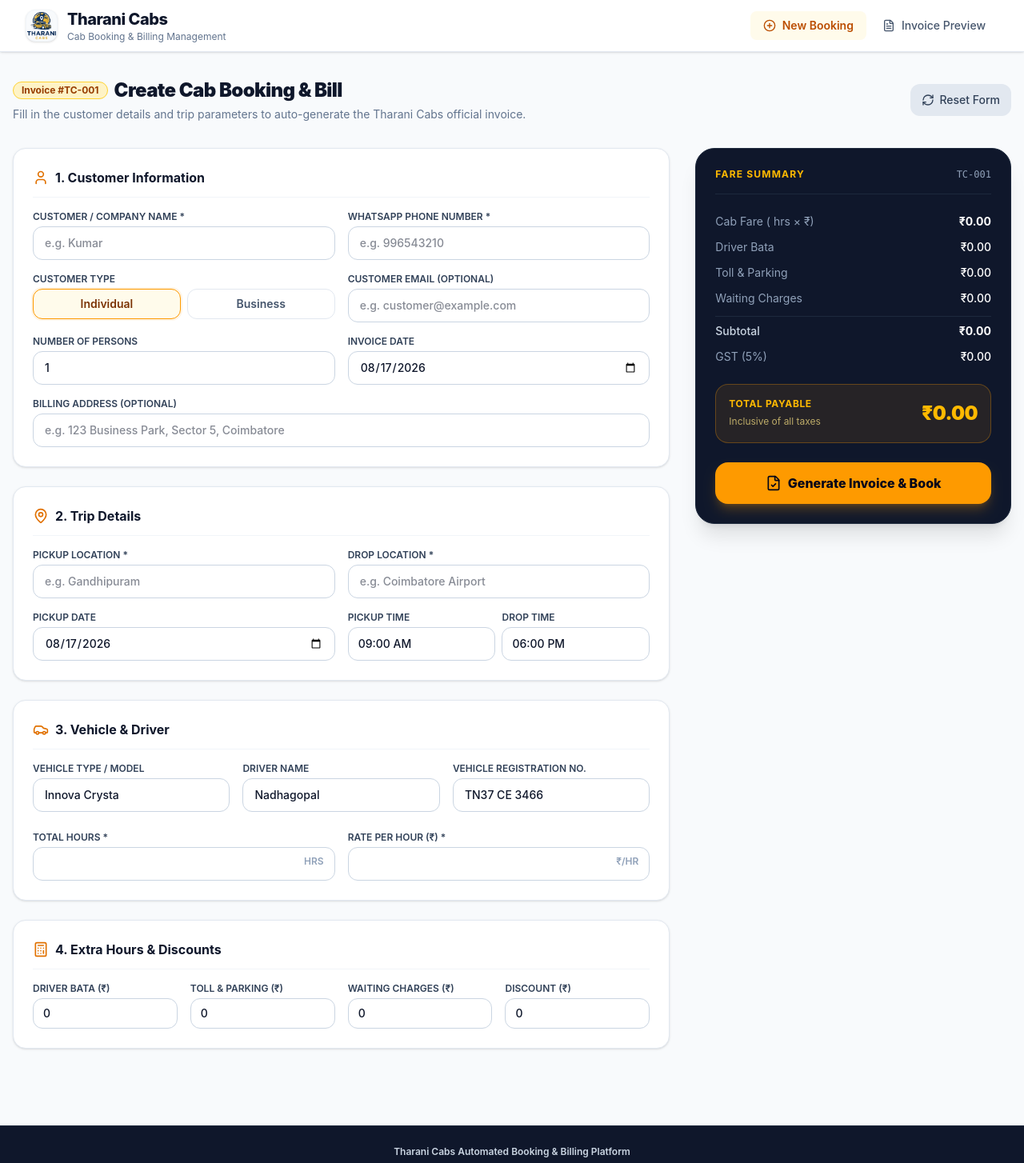
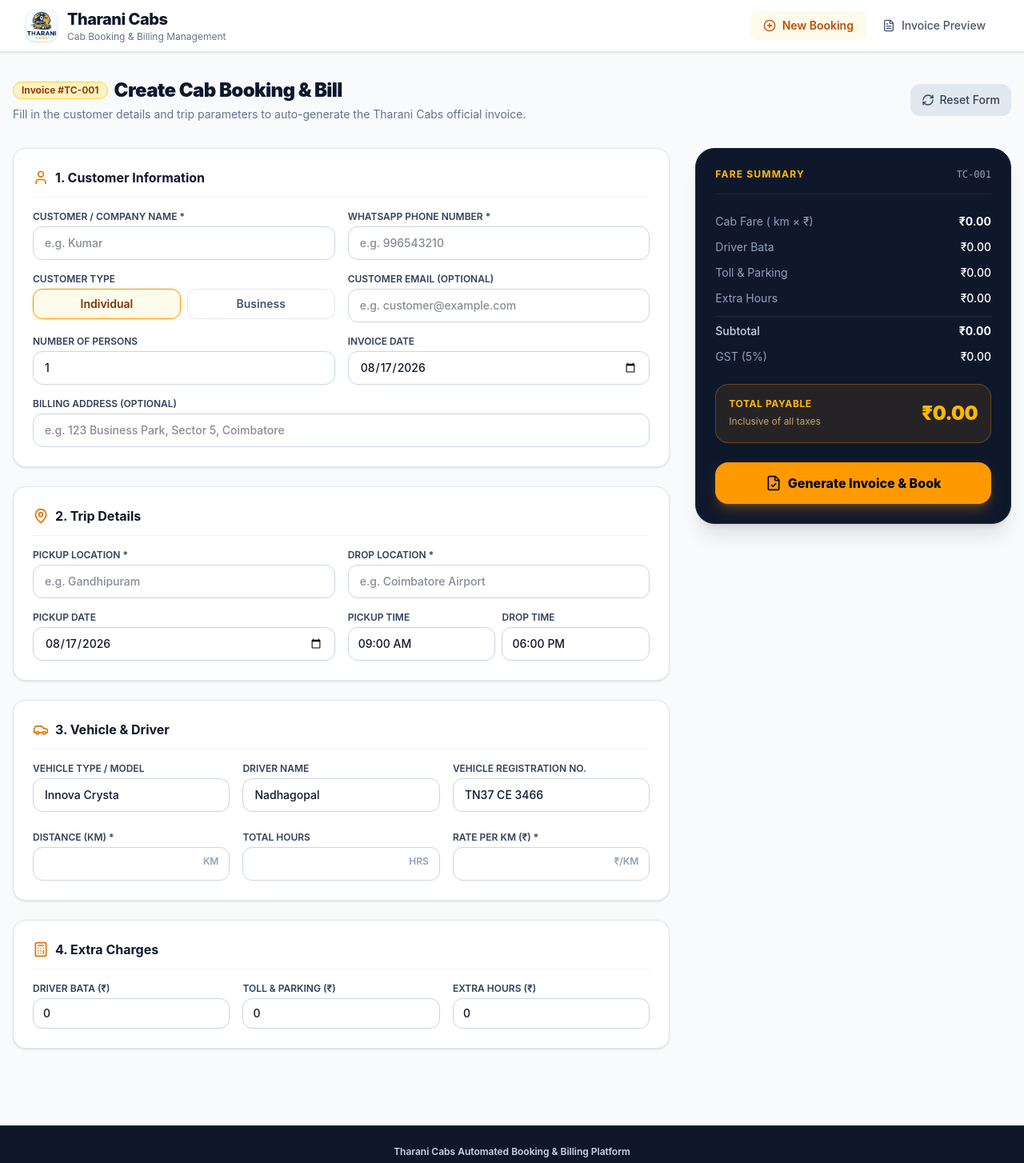
Before and after one commit to krishnasanjayj/tharani-cabs, a React (Vite) app: page / in a window 1280 px wide. Shown: the top 1454 px of the page at 80% size. Built offline with nearby package versions, Linux system fonts and the light colour scheme; no server answers.

Commit message:
extra charges column redefined

```diff
--- a/src/components/BookingForm.tsx
+++ b/src/components/BookingForm.tsx
@@ -1,7 +1,7 @@
 import React, { useState, useEffect } from 'react';
 import { User, MapPin, Car, Calculator, FileCheck, RefreshCw } from 'lucide-react';
 import type { BookingData } from '../types/booking';
-import { DEFAULT_VEHICLE_RATES } from '../types/booking';
+
 import { calculateBookingTotals, generateNextInvoiceId, formatCurrency } from '../utils/billing';
 
 interface BookingFormProps {
@@ -42,7 +42,8 @@ export const BookingForm: React.FC<BookingFormProps> = ({
 
   // Financial inputs
   const [distanceKm, setDistanceKm] = useState<number | ''>('');
-  const [ratePerKm, setRatePerKm] = useState<number | ''>('');
+  const [totalHours, setTotalHours] = useState<number | ''>('');
+  const [ratePerKm, setRatePerKm] = useState<number | ''>();
   const [driverBata, setDriverBata] = useState<number>(0);
   const [tollParking, setTollParking] = useState<number>(0);
   const [waitingCharges, setWaitingCharges] = useState<number>(0);
@@ -69,6 +70,7 @@ export const BookingForm: React.FC<BookingFormProps> = ({
       setVehicleNumber(initialData.vehicleNumber || 'TN37 CE 3466');
       setVehicleType(initialData.vehicleType || 'Innova Crysta');
       setDistanceKm(initialData.distanceKm);
+      setTotalHours(initialData.totalHours ?? '');
       setRatePerKm(initialData.ratePerKm);
       setDriverBata(initialData.driverBata);
       setTollParking(initialData.tollParking);
@@ -94,6 +96,7 @@ export const BookingForm: React.FC<BookingFormProps> = ({
       setVehicleNumber('TN37 CE 3466');
       setVehicleType('Innova Crysta');
       setDistanceKm('');
+      setTotalHours('');
       setRatePerKm('');
       setDriverBata(0);
       setTollParking(0);
@@ -104,10 +107,7 @@ export const BookingForm: React.FC<BookingFormProps> = ({
   // eslint-disable-next-line react-hooks/exhaustive-deps
   }, [initialData]);
 
-  // Update rate per km when vehicle type changes
-  const handleVehicleChange = (typeName: string) => {
-    setVehicleType(typeName);
-  };
+
 
   // Live calculation preview
   const liveBookingData = calculateBookingTotals({
@@ -128,6 +128,7 @@ export const BookingForm: React.FC<BookingFormProps> = ({
     vehicleNumber,
     vehicleType,
     distanceKm: Number(distanceKm) || 0,
+    totalHours: totalHours === '' ? undefined : Number(totalHours),
     ratePerKm: Number(ratePerKm) || 0,
     driverBata,
     tollParking,
@@ -158,6 +159,7 @@ export const BookingForm: React.FC<BookingFormProps> = ({
     vehicleNumber,
     vehicleType,
     distanceKm,
+    totalHours,
     ratePerKm,
     driverBata,
     tollParking,
@@ -191,6 +193,7 @@ export const BookingForm: React.FC<BookingFormProps> = ({
       vehicleNumber,
       vehicleType,
       distanceKm: Number(distanceKm) || 0,
+      totalHours: totalHours === '' ? undefined : Number(totalHours),
       ratePerKm: Number(ratePerKm) || 0,
       driverBata,
       tollParking,
@@ -507,11 +510,11 @@ export const BookingForm: React.FC<BookingFormProps> = ({
               </div>
             </div>
 
-            {/* Total Hours & Rate per Hour */}
-            <div className="grid grid-cols-1 sm:grid-cols-2 gap-4 pt-2">
+            {/* Distance KM + Total Hours + Rate per KM */}
+            <div className="grid grid-cols-1 sm:grid-cols-3 gap-4 pt-2">
               <div>
                 <label className="block text-xs font-semibold text-slate-700 uppercase mb-1">
-                  Total Hours *
+                  Distance (KM) *
                 </label>
                 <div className="relative">
                   <input
@@ -525,13 +528,33 @@ export const BookingForm: React.FC<BookingFormProps> = ({
                     }}
                     className="w-full px-3.5 py-2.5 rounded-xl border border-slate-300 focus:ring-2 focus:ring-amber-500 focus:border-amber-500 text-slate-900 text-sm font-bold transition-all pr-12"
                   />
+                  <span className="absolute right-3.5 top-2.5 text-xs font-semibold text-slate-400">KM</span>
+                </div>
+              </div>
+
+              <div>
+                <label className="block text-xs font-semibold text-slate-700 uppercase mb-1">
+                  Total Hours
+                </label>
+                <div className="relative">
+                  <input
+                    type="number"
+                    min="0"
+                    step="0.5"
+                    value={totalHours}
+                    onChange={(e) => {
+                      const val = e.target.value;
+                      setTotalHours(val === '' ? '' : parseFloat(val));
+                    }}
+                    className="w-full px-3.5 py-2.5 rounded-xl border border-slate-300 focus:ring-2 focus:ring-amber-500 focus:border-amber-500 text-slate-900 text-sm font-bold transition-all pr-12"
+                  />
                   <span className="absolute right-3.5 top-2.5 text-xs font-semibold text-slate-400">HRS</span>
                 </div>
               </div>
 
               <div>
                 <label className="block text-xs font-semibold text-slate-700 uppercase mb-1">
-                  Rate per Hour (₹) *
+                  Rate per KM (₹) *
                 </label>
                 <div className="relative">
                   <input
@@ -545,7 +568,7 @@ export const BookingForm: React.FC<BookingFormProps> = ({
                     }}
                     className="w-full px-3.5 py-2.5 rounded-xl border border-slate-300 focus:ring-2 focus:ring-amber-500 focus:border-amber-500 text-slate-900 text-sm font-bold transition-all pr-12"
                   />
-                  <span className="absolute right-3.5 top-2.5 text-xs font-semibold text-slate-400">₹/HR</span>
+                  <span className="absolute right-3.5 top-2.5 text-xs font-semibold text-slate-400">₹/KM</span>
                 </div>
               </div>
             </div>
@@ -555,10 +578,10 @@ export const BookingForm: React.FC<BookingFormProps> = ({
           <div className="bg-white p-6 rounded-2xl border border-slate-200 shadow-sm space-y-4">
             <div className="flex items-center space-x-2 pb-3 border-b border-slate-100">
               <Calculator className="w-5 h-5 text-amber-600" />
-              <h2 className="text-base font-bold text-slate-900">4. Extra Hours & Discounts</h2>
+              <h2 className="text-base font-bold text-slate-900">4. Extra Charges</h2>
             </div>
 
-            <div className="grid grid-cols-2 sm:grid-cols-4 gap-4">
+            <div className="grid grid-cols-2 sm:grid-cols-3 gap-4">
               <div>
                 <label className="block text-xs font-semibold text-slate-700 uppercase mb-1">
                   Driver Bata (₹)
@@ -587,26 +610,13 @@ export const BookingForm: React.FC<BookingFormProps> = ({
 
               <div>
                 <label className="block text-xs font-semibold text-slate-700 uppercase mb-1">
-                  Waiting Charges (₹)
+                  Extra Hours (₹)
                 </label>
                 <input
                   type="number"
                   min="0"
                   value={waitingCharges}
                   onChange={(e) => setWaitingCharges(parseFloat(e.target.value) || 0)}
-                  className="w-full px-3 py-2 rounded-xl border border-slate-300 focus:ring-2 focus:ring-amber-500 text-slate-900 text-sm font-medium"
-                />
-              </div>
-
-              <div>
-                <label className="block text-xs font-semibold text-slate-700 uppercase mb-1">
-                  Discount (₹)
-                </label>
-                <input
-                  type="number"
-                  min="0"
-                  value={discount}
-                  onChange={(e) => setDiscount(parseFloat(e.target.value) || 0)}
                   className="w-full px-3 py-2 rounded-xl border border-slate-300 focus:ring-2 focus:ring-amber-500 text-slate-900 text-sm font-medium"
                 />
               </div>
@@ -627,7 +637,7 @@ export const BookingForm: React.FC<BookingFormProps> = ({
             {/* Calculations Breakdown */}
             <div className="space-y-3 text-sm">
               <div className="flex justify-between items-center">
-                <span className="text-slate-400">Cab Fare ({distanceKm} hrs × ₹{ratePerKm})</span>
+                <span className="text-slate-400">Cab Fare ({distanceKm} km × ₹{ratePerKm})</span>
                 <span className="font-bold text-white">{formatCurrency(liveBookingData.cabFare)}</span>
               </div>
 
@@ -642,7 +652,7 @@ export const BookingForm: React.FC<BookingFormProps> = ({
               </div>
 
               <div className="flex justify-between items-center">
-                <span className="text-slate-400">Waiting Charges</span>
+                <span className="text-slate-400">Extra Hours</span>
                 <span className="font-medium text-white">{formatCurrency(waitingCharges)}</span>
               </div>
 
@@ -650,13 +660,6 @@ export const BookingForm: React.FC<BookingFormProps> = ({
                 <span className="text-slate-300 font-medium">Subtotal</span>
                 <span className="font-bold text-white">{formatCurrency(liveBookingData.subtotal)}</span>
               </div>
-
-              {discount > 0 && (
-                <div className="flex justify-between items-center text-emerald-400">
-                  <span>Discount</span>
-                  <span>− {formatCurrency(discount)}</span>
-                </div>
-              )}
 
               <div className="flex justify-between items-center">
                 <span className="text-slate-400">GST ({gstRate}%)</span>
--- a/src/components/InvoicePreview.tsx
+++ b/src/components/InvoicePreview.tsx
@@ -233,7 +233,8 @@ export const InvoicePreview: React.FC<InvoicePreviewProps> = ({
                 <tr>
                   <td className="py-4 font-bold text-slate-900">Cab Fare</td>
                   <td className="py-4 text-slate-700 font-medium">
-                    {booking.vehicleType || 'Innova Crysta'} · {booking.distanceKm} hrs × ₹{booking.ratePerKm}/hr
+                    {booking.vehicleType || 'Innova Crysta'} · {booking.distanceKm} km × ₹{booking.ratePerKm}/km
+                    {booking.totalHours ? ` · Total Hours: ${booking.totalHours} hrs` : ''}
                   </td>
                   <td className="py-4 text-right font-bold text-slate-900">
                     {formatCurrency(booking.cabFare)}
@@ -270,9 +271,9 @@ export const InvoicePreview: React.FC<InvoicePreviewProps> = ({
                   </td>
                 </tr>
 
-                {/* Row 5: Waiting Charges */}
+                {/* Row 5: Extra Hours */}
                 <tr>
-                  <td className="py-4 font-bold text-slate-900">Waiting Charges</td>
+                  <td className="py-4 font-bold text-slate-900">Extra Hours</td>
                   <td className="py-4 text-slate-700 font-medium">As applicable</td>
                   <td className="py-4 text-right font-bold text-slate-900">
                     {formatCurrency(booking.waitingCharges)}
--- a/src/types/booking.ts
+++ b/src/types/booking.ts
@@ -30,6 +30,7 @@ export interface BookingData {
 
   // Financial calculation inputs
   distanceKm: number;
+  totalHours?: number; // informational only, not used in calculation
   ratePerKm: number;
   driverBata: number;
   tollParking: number;
```
